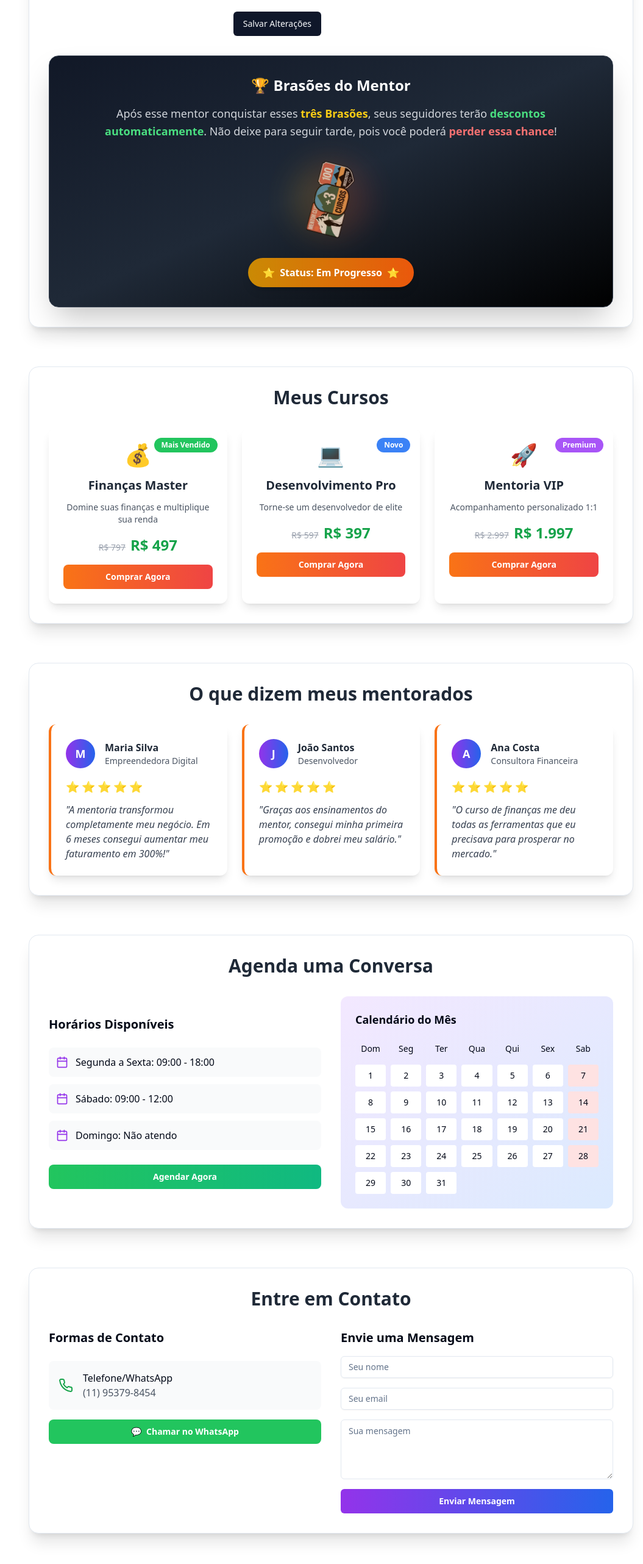
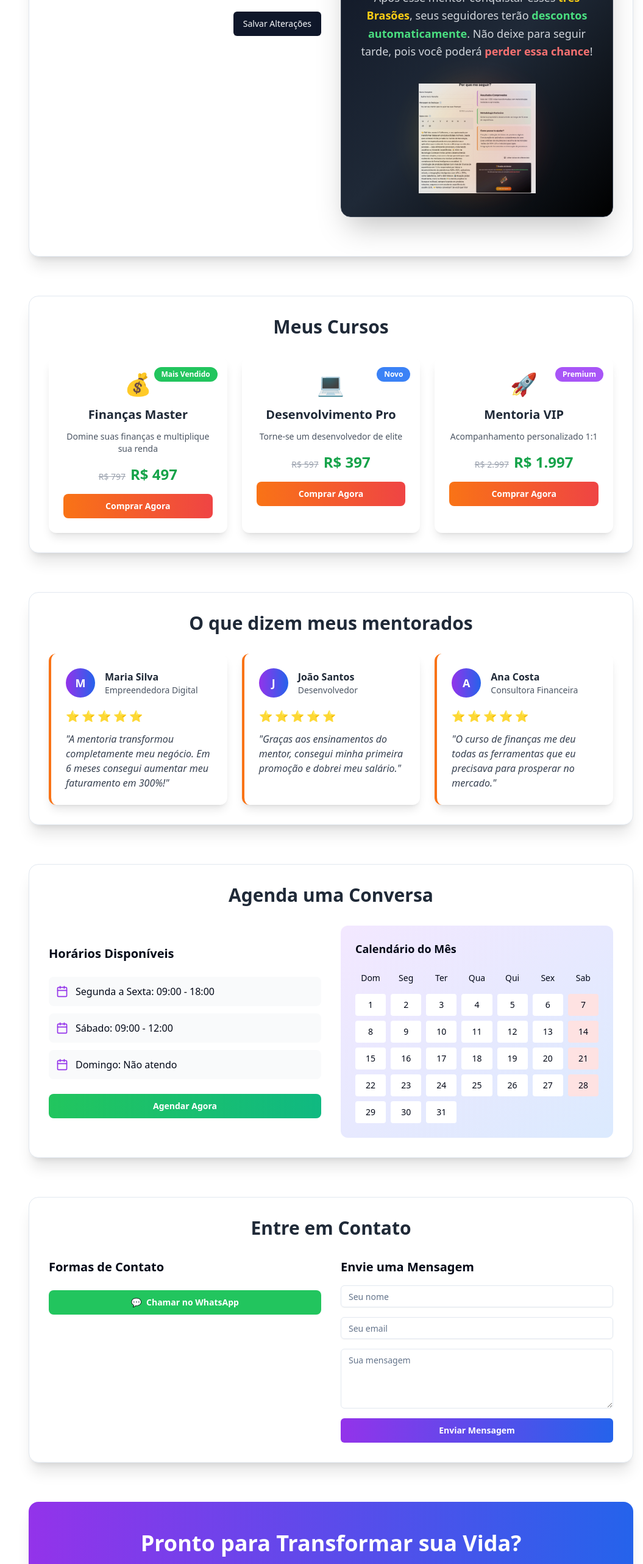
Before and after one commit to murloke123/mentorx-site-hub, a React (Vite) app: page /mentor/perfil in a window 1280 px wide. Shown: the part 1460-4025 px from the top of the page at 61% size, without its empty margins (225-1280 px from the left). Built offline with nearby package versions, Linux system fonts and the light colour scheme.

Commit message:
Refactor: Move badges section, remove status, and adjust image size
Move the badges section to the right column, remove the "Status: Em Progresso" button, and increase the size of the badge image.

```diff
--- a/src/components/mentor/profile/BadgesSection.tsx
+++ b/src/components/mentor/profile/BadgesSection.tsx
@@ -19,12 +19,12 @@ const BadgesSection = () => {
       {/* Badges Container */}
       <div className="flex justify-center items-center">
         <div className="relative">
-          {/* Badge Image with Animation */}
-          <div className="w-32 h-32 mx-auto">
+          {/* Badge Image */}
+          <div className="w-48 h-48 mx-auto">
             <img
-              src="/lovable-uploads/a3bc62fd-37af-48de-b996-ccf25b010cd1.png"
+              src="/lovable-uploads/5b41e98a-039f-436b-9369-0dcc44155aa6.png"
               alt="Brasão do Mentor"
-              className="w-full h-full object-contain animate-spin-slow opacity-90 hover:opacity-100 transition-opacity duration-300"
+              className="w-full h-full object-contain opacity-90 hover:opacity-100 transition-opacity duration-300"
             />
           </div>
 
@@ -32,30 +32,6 @@ const BadgesSection = () => {
           <div className="absolute inset-0 bg-gradient-to-r from-yellow-400/20 via-orange-500/20 to-red-500/20 rounded-full blur-xl animate-pulse"></div>
         </div>
       </div>
-
-      {/* Additional Info */}
-      <div className="mt-8 text-center">
-        <div className="inline-flex items-center px-6 py-3 bg-gradient-to-r from-yellow-600 to-orange-600 rounded-full text-white font-semibold shadow-lg">
-          <span className="mr-2">⭐</span>
-          Status: Em Progresso
-          <span className="ml-2">⭐</span>
-        </div>
-      </div>
-
-      <style jsx>{`
-        @keyframes spin-slow {
-          from {
-            transform: rotate(0deg);
-          }
-          to {
-            transform: rotate(360deg);
-          }
-        }
-
-        .animate-spin-slow {
-          animation: spin-slow 8s linear infinite;
-        }
-      `}</style>
     </div>
   );
 };
--- a/src/pages/profile/MentorProfilePage.tsx
+++ b/src/pages/profile/MentorProfilePage.tsx
@@ -602,11 +602,11 @@ const MentorProfilePage = () => {
                       </Dialog>
                     </div>
                   </div>
+
+                  {/* Add Badges Section here in the right column */}
+                  <BadgesSection />
                 </div>
               </div>
-
-              {/* Add Badges Section */}
-              <BadgesSection />
             </div>
           </section>
 
@@ -656,8 +656,8 @@ const MentorProfilePage = () => {
 
                   <Button className="w-full bg-gradient-to-r from-green-500 to-emerald-500 hover:from-green-600 hover:to-emerald-600 text-white font-bold py-4 rounded-lg">
                     Agendar Agora
-                            </Button>
-                          </div>
+                  </Button>
+                </div>
 
                 <div className="bg-gradient-to-br from-purple-100 to-blue-100 p-6 rounded-xl">
                   <h3 className="text-lg font-semibold mb-4">Calendário do Mês</h3>
@@ -670,7 +670,7 @@ const MentorProfilePage = () => {
                         (i + 1) % 7 === 0 ? 'bg-red-100' : 'bg-white hover:bg-purple-200 cursor-pointer'
                       }`}>
                         {i + 1}
-                        </div>
+                      </div>
                     ))}
                   </div>
                 </div>
@@ -688,14 +688,6 @@ const MentorProfilePage = () => {
                   <h3 className="text-xl font-semibold">Formas de Contato</h3>
 
                   <div className="space-y-4">
-                    <div className="flex items-center space-x-4 p-4 bg-gray-50 rounded-lg hover:bg-gray-100 transition-colors">
-                      <Phone className="h-6 w-6 text-green-600" />
-                      <div>
-                        <p className="font-medium">Telefone/WhatsApp</p>
-                        <p className="text-gray-600">{currentUser?.phone || "(11) 95379-8454"}</p>
-                      </div>
-                    </div>
-
                     <Button className="w-full bg-green-500 hover:bg-green-600 text-white font-bold py-4 rounded-lg flex items-center justify-center gap-2">
                       <span>💬</span>
                       Chamar no WhatsApp
--- a/tailwind.config.ts
+++ b/tailwind.config.ts
@@ -85,20 +85,11 @@ export default {
 					to: {
 						height: '0'
 					}
-				},
-				'spin-slow': {
-					from: {
-						transform: 'rotate(0deg)'
-					},
-					to: {
-						transform: 'rotate(360deg)'
-					}
 				}
 			},
 			animation: {
 				'accordion-down': 'accordion-down 0.2s ease-out',
-				'accordion-up': 'accordion-up 0.2s ease-out',
-				'spin-slow': 'spin-slow 8s linear infinite'
+				'accordion-up': 'accordion-up 0.2s ease-out'
 			}
 		}
 	},
```
Also changed, not shown: public/lovable-uploads/5b41e98a-039f-436b-9369-0dcc44155aa6.png (added).
